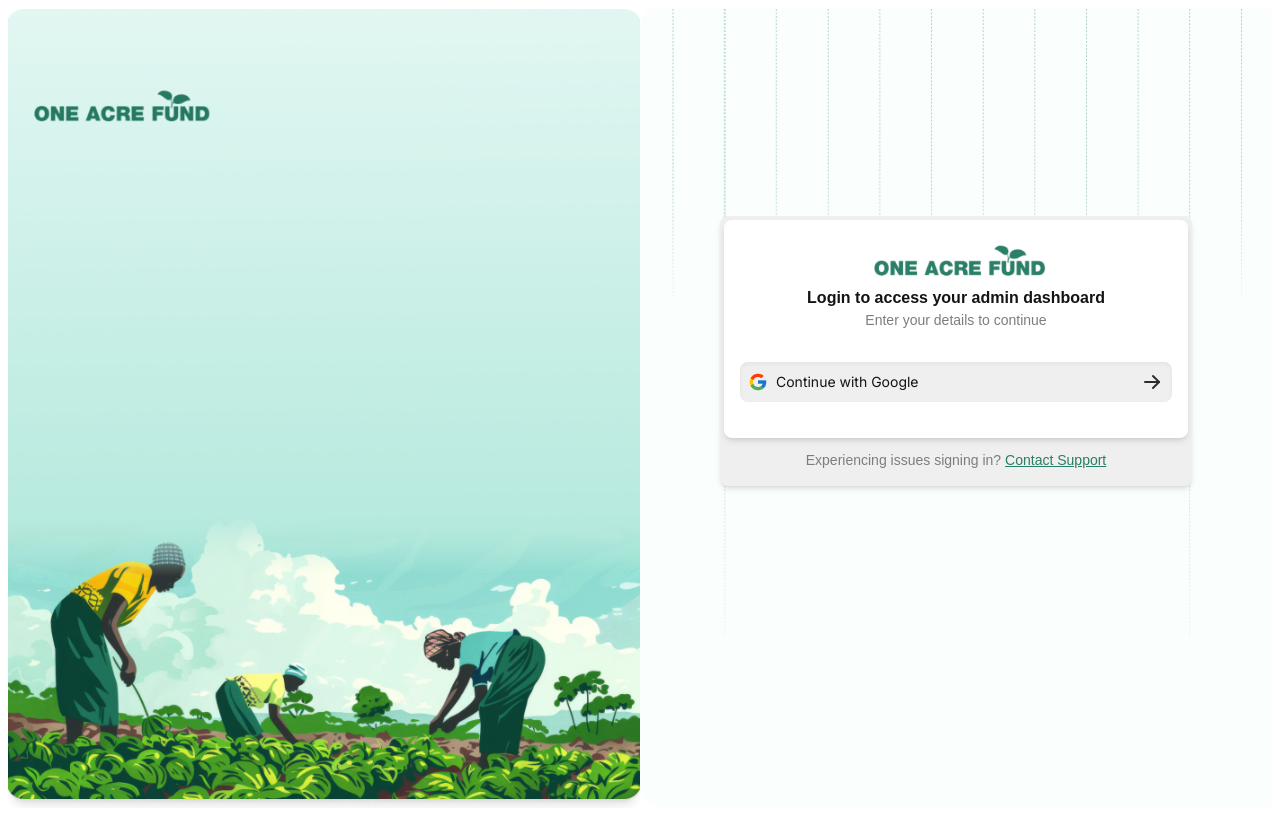
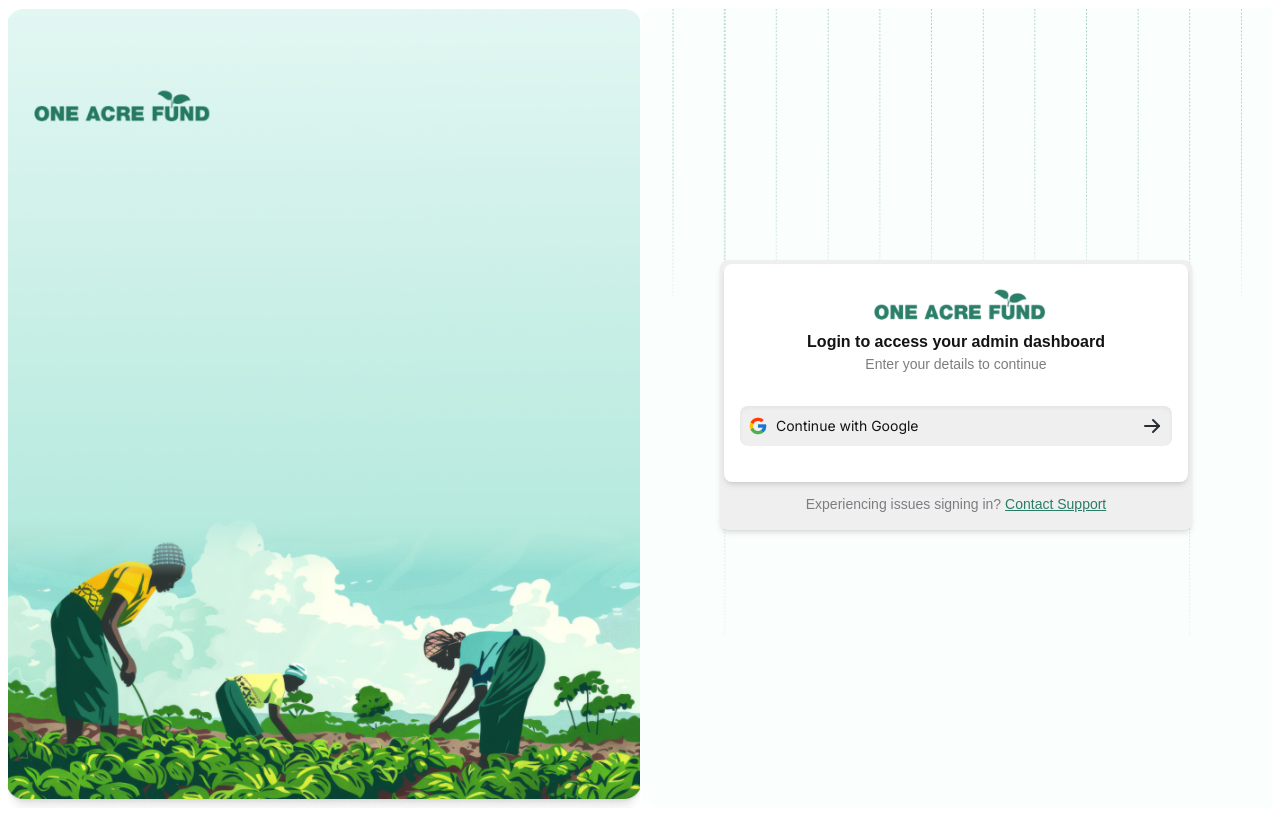
Before and after one commit to Clinzho1996/oneacrefund, a Next.js app: page / in a window 1280 px wide. Built offline with nearby package versions, Linux system fonts and the light colour scheme; no server answers.

Commit message:
login restructure

```diff
--- a/app/(root)/page.tsx
+++ b/app/(root)/page.tsx
@@ -5,11 +5,19 @@ import { signIn, useSession } from "next-auth/react";
 import Image from "next/image";
 import Link from "next/link";
 import { useRouter } from "next/navigation";
+import { useEffect } from "react";
 import { toast } from "react-toastify";
 
 export default function SignIn() {
 	const session = useSession();
 	const router = useRouter();
+
+	useEffect(() => {
+		if (session.status === "authenticated") {
+			toast.success("Login Successful!");
+			router.push("/dashboard");
+		}
+	}, [session.status, router]);
 
 	if (session.status === "loading") {
 		return (
@@ -20,16 +28,12 @@ export default function SignIn() {
 	}
 
 	if (session.status === "authenticated") {
-		// Show success toast after confirming authentication
-		toast.success("Login Successful!");
-		router?.push("/dashboard");
-		return null; // Prevent rendering this component after redirecting
+		return null;
 	}
 
 	const handleGoogleSignIn = async () => {
 		const result = await signIn("google");
 
-		// Handle sign-in error (if any)
 		if (result?.error) {
 			console.error("Google Sign-In error:", result.error);
 			toast.error("Failed to sign in. Please try again.");
@@ -37,7 +41,7 @@ export default function SignIn() {
 	};
 
 	return (
-		<div className="flex bg-white flex-row justify-center lg:justify-between align-middle p-2 w-full">
+		<div className="flex bg-white flex-row justify-center lg:justify-between align-middle p-2 w-full overflow-y-auto">
 			<div className="rounded-lg w-[50%] lg:w-full hidden lg:block">
 				<Image
 					src="/images/logbg.png"
@@ -48,7 +52,7 @@ export default function SignIn() {
 				/>
 			</div>
 			<div className="farmlog w-[50%] lg:w-full">
-				<div className="bg-[#F0EFEF] shadow-md p-1 rounded-lg  mx-10 lg:mx-20 mt-[25%]">
+				<div className="bg-[#F0EFEF] shadow-md p-1 rounded-lg  mx-10 lg:mx-20 mt-[32%]">
 					<div className="bg-white shadow-md p-4 rounded-lg flex flex-col items-center align-middle justify-center">
 						<div className="px-10">
 							<Image
```
